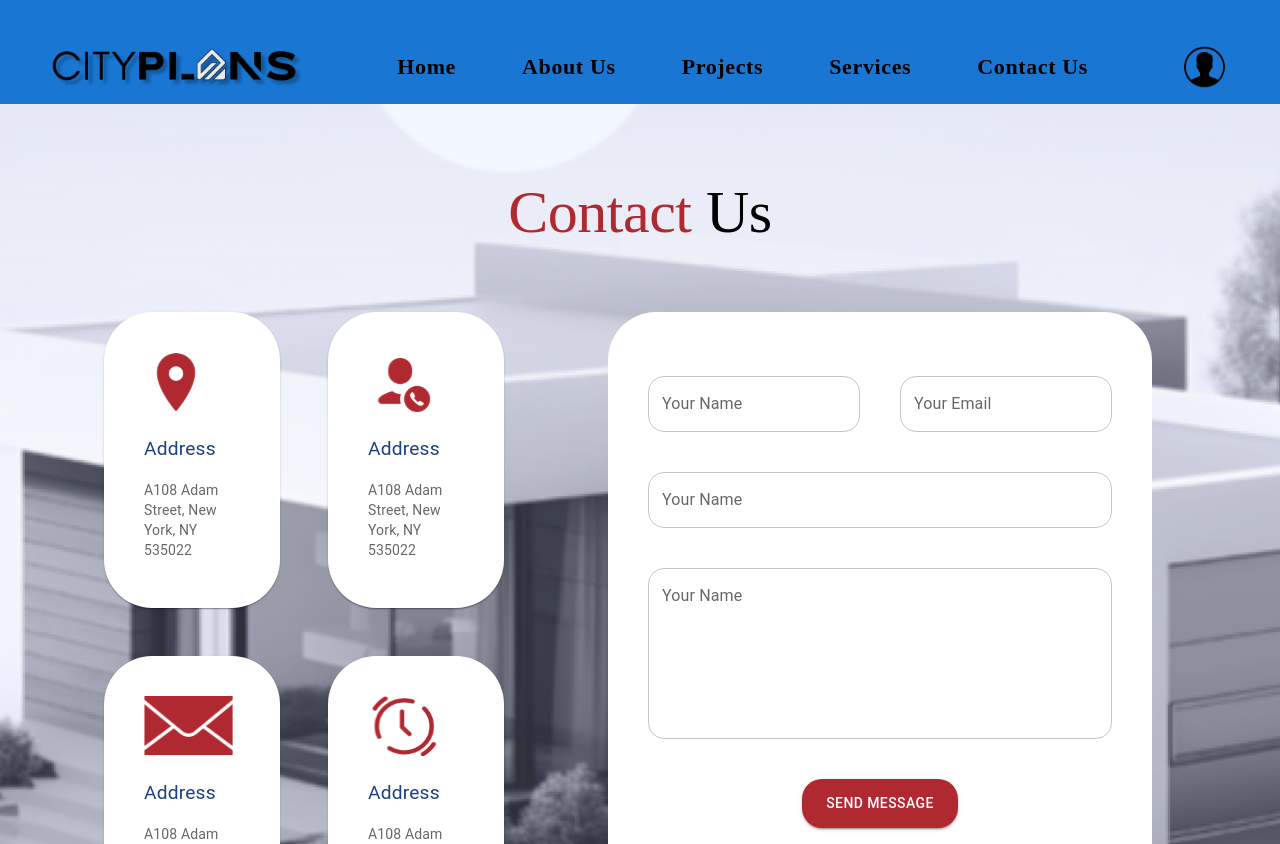
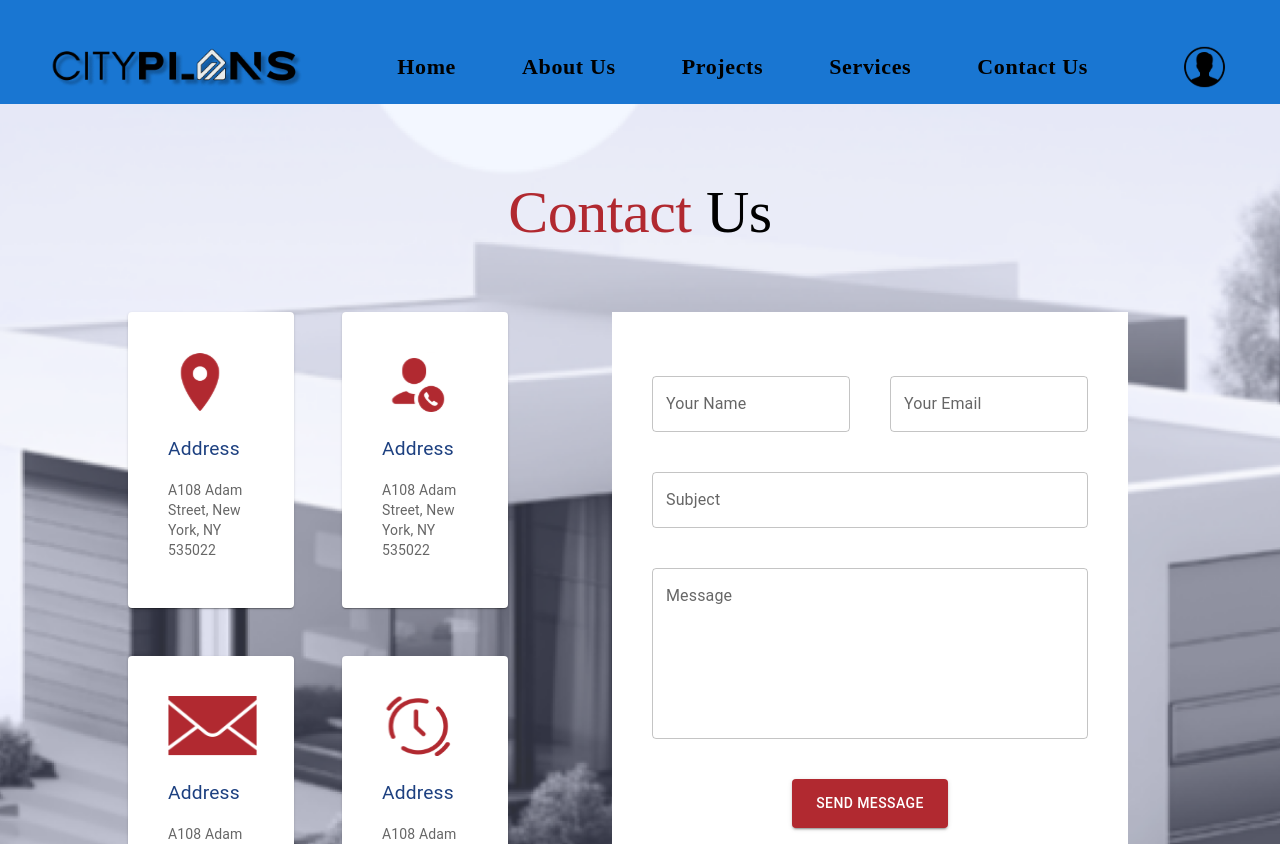
Before and after one commit to vinay77175/cityplans, a Next.js app: page /home/contact_section in a window 1280 px wide. Shown: the top 844 px of the page. Built offline with nearby package versions, Linux system fonts and the light colour scheme; a web font is replaced by a local one.

Commit message:
container
07-02-2024

```diff
--- a/pages/home/about_section.tsx
+++ b/pages/home/about_section.tsx
@@ -20,7 +20,7 @@ const About_section = () => {
         display: "flex",
       }}
     >
-      {/* <Container maxWidth="lg"> */}
+      <Container maxWidth="xl">
 
       <Grid container sx={{ display: "flex" }}>
         <Box width="100%" display="flex" justifyContent="center">
@@ -241,7 +241,7 @@ const About_section = () => {
           </Box>
         </Grid>
       </Grid>
-      {/* </Container> */}
+      </Container>
 
     </Box>
   );
--- a/pages/home/contact_section.tsx
+++ b/pages/home/contact_section.tsx
@@ -1,4 +1,11 @@
-import { Box, Button, Grid, TextField, Typography } from "@mui/material";
+import {
+  Box,
+  Button,
+  Container,
+  Grid,
+  TextField,
+  Typography,
+} from "@mui/material";
 import React from "react";
 import backImg1 from "../../public/Images/contact_back_img.png";
 import Card from "@mui/material/Card";
@@ -9,7 +16,6 @@ import clockIcon from "../../public/Images/Clock.svg";
 import letterIcon from "../../public/Images/Letter.svg";
 const Contact_section = () => {
   return (
-    <div>
     <Box
       sx={{
         //   minHeight: "100vh",
@@ -19,6 +25,7 @@ const Contact_section = () => {
         py: "9vh",
       }}
     >
+      <Container maxWidth="xl">
         <Box>
           <Typography
             variant="h2"
@@ -27,7 +34,7 @@ const Contact_section = () => {
             <span style={{ color: "#B12930" }}>Contact</span> Us{" "}
           </Typography>
         </Box>
-        <Grid container sx={{ mt: 8 }} px={8}>
+        <Grid container sx={{ mt: 8 }} px={{ xs: 2, lg: 8 }}>
           <Grid item xs={12} lg={5}>
             <Grid container px={5} spacing={6}>
               <Grid
@@ -39,7 +46,6 @@ const Contact_section = () => {
                   sx={{
                     maxWidth: 300,
                     minHeight: 250,
-                    borderRadius: 12,
                     bgcolor: "#fff",
                     p: 3,
                   }}
@@ -76,7 +82,6 @@ const Contact_section = () => {
                   sx={{
                     maxWidth: 300,
                     minHeight: 250,
-                    borderRadius: 12,
                     bgcolor: "#fff",
                     p: 3,
                   }}
@@ -109,7 +114,6 @@ const Contact_section = () => {
                   sx={{
                     maxWidth: 300,
                     minHeight: 250,
-                    borderRadius: 12,
                     bgcolor: "#fff",
                     p: 3,
                   }}
@@ -142,7 +146,6 @@ const Contact_section = () => {
                   sx={{
                     maxWidth: 300,
                     minHeight: 250,
-                    borderRadius: 12,
                     bgcolor: "#fff",
                     p: 3,
                   }}
@@ -168,17 +171,28 @@ const Contact_section = () => {
               </Grid>
             </Grid>
           </Grid>
-          <Grid item xs={12} md={7} px={8}>
+          <Grid item xs={12} lg={7} px={{ xs: 0, lg: 8 }}>
             <Box
-              sx={{ bgcolor: "#fff", borderRadius: 12, height: "100%", p: 5 }}
+              sx={{
+                bgcolor: "#fff",
+                height: "100%",
+                p: 5,
+                mt: { xs: 5, lg: 0 },
+              }}
             >
-              <Box sx={{ width: "100%", display: "flex", mt: 3 }}>
+              <Box
+                sx={{
+                  width: "100%",
+                  display: "flex",
+                  mt: 3,
+                  flexDirection: { xs: "column", sm: "row" },
+                }}
+              >
                 <TextField
                   label="Your Name"
                   id="outlined-size-small"
                   size="medium"
                   fullWidth
-                  InputProps={{ sx: { borderRadius: 4 } }}
                   sx={{ mr: 5 }}
                 />
                 <TextField
@@ -186,26 +200,24 @@ const Contact_section = () => {
                   id="outlined-size-small"
                   size="medium"
                   fullWidth
-                  InputProps={{ sx: { borderRadius: 4 } }}
+                  sx={{ mt: { xs: 2, sm: 0 } }}
                 />
               </Box>
               <TextField
-                label="Your Name"
+                label="Subject"
                 id="outlined-size-small"
                 size="medium"
                 fullWidth
-                InputProps={{ sx: { borderRadius: 4 } }}
-                sx={{ mt: 5 }}
+                sx={{ mt: { xs: 2, lg: 5 } }}
               />
               <TextField
-                label="Your Name"
+                label="Message"
                 id="outlined-size-small"
                 size="medium"
                 fullWidth
-                InputProps={{ sx: { borderRadius: 4 } }}
                 rows={6}
                 multiline
-                sx={{ mt: 5 }}
+                sx={{ mt: { xs: 2, lg: 5 } }}
               />
               <Box sx={{ display: "flex", justifyContent: "center", mt: 5 }}>
                 <Button
@@ -213,7 +225,6 @@ const Contact_section = () => {
                   sx={{
                     py: 1.5,
                     px: 3,
-                    borderRadius: 5,
                     bgcolor: "#B12930",
                     "&:hover": {
                       bgcolor: "hsl(357, 62%, 55%)",
@@ -226,8 +237,8 @@ const Contact_section = () => {
             </Box>
           </Grid>
         </Grid>
+      </Container>
     </Box>
-    </div>
   );
 };
 
--- a/pages/home/home_section.tsx
+++ b/pages/home/home_section.tsx
@@ -150,7 +150,7 @@ const Home_section = () => {
                         color: "#000",
                         px: { sm: 1, md: 2, lg: 4 },
                         border: "1px solid rgb(255,255,255,0)",
-                        borderRadius: "25px",
+                        // borderRadius: "25px",
                         fontSize: { sm: "", md: "18px", lg: "22px" },
                         fontFamily: "Inria Serif",
                         textTransform: "capitalize",
@@ -315,7 +315,7 @@ const Home_section = () => {
                     px: { xs: 3, sm: 5, md: 5, lg: 7 },
                     py: { xs: 2, md: 2, lg: 3 },
                     fontSize: { xs: "0.8rem", md: "0.8rem", lg: "1rem" },
-                    borderRadius: 12,
+                    // borderRadius: 12,
                   }}
                 >
                   Join us now
@@ -335,7 +335,7 @@ const Home_section = () => {
                         component={"img"}
                         src={item.imgSrc.src}
                         sx={{
-                          borderRadius: "40px",
+                          // borderRadius: "40px",
                           maxWidth: "100%",
                           width: "98%",
                           height: {
--- a/pages/home/plan_section.tsx
+++ b/pages/home/plan_section.tsx
@@ -8,7 +8,7 @@ import plan4 from "../../public/Images/Plan_4.png";
 const Plan_section = () => {
   return (
     <>
-      {/* <Container maxWidth="lg"> */}
+      <Container maxWidth="xl">
       <Grid container sx={{ marginBottom: "20vh" }} spacing={5}>
         <Grid item xs={12} lg={5}>
           <Box
@@ -95,7 +95,7 @@ const Plan_section = () => {
           </Box>
         </Grid>
       </Grid>
-      {/* </Container> */}
+      </Container>
     </>
   );
 };
--- a/pages/home/slide_data.ts
+++ b/pages/home/slide_data.ts
@@ -15,6 +15,7 @@ export const SlideData: Array<slide> = [
   {
     id: "1",
     imgSrc: slide1,
+
   },
   {
     id: "2",
--- a/styles/globals.css
+++ b/styles/globals.css
@@ -171,3 +171,7 @@ a {
   display: flex !important;
   justify-content: space-around !important;
 }
+
+.MuiTabs-indicator{
+  border: 2px solid red;
+}
```
Also changed, not shown: pages/home/category_section.tsx (+10 -3 lines). Lines whose indentation alone changed are shown as unchanged.
